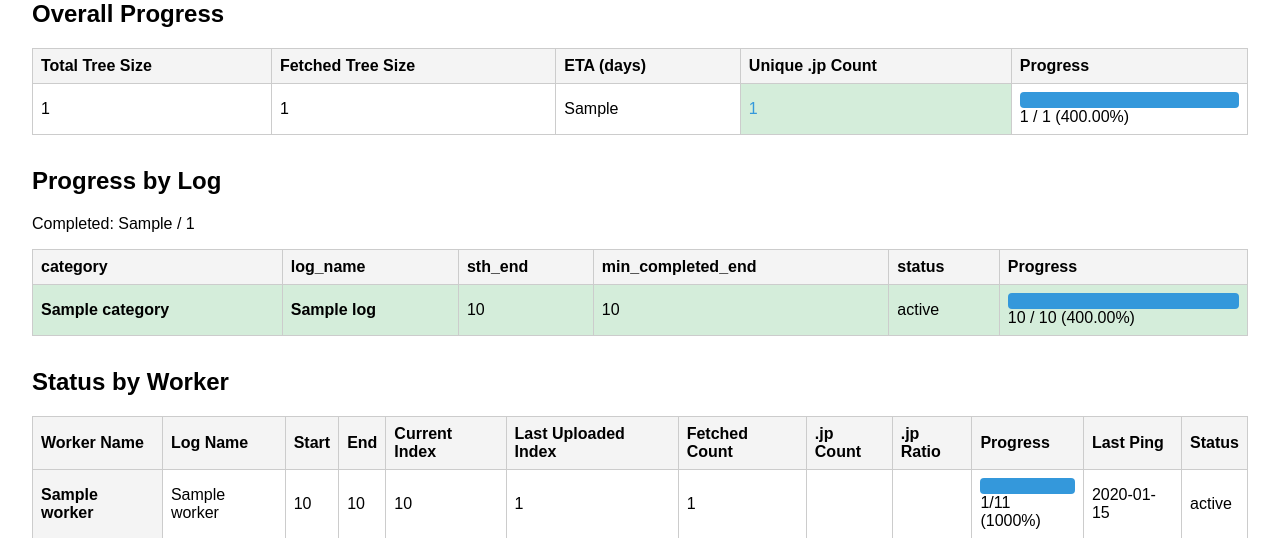
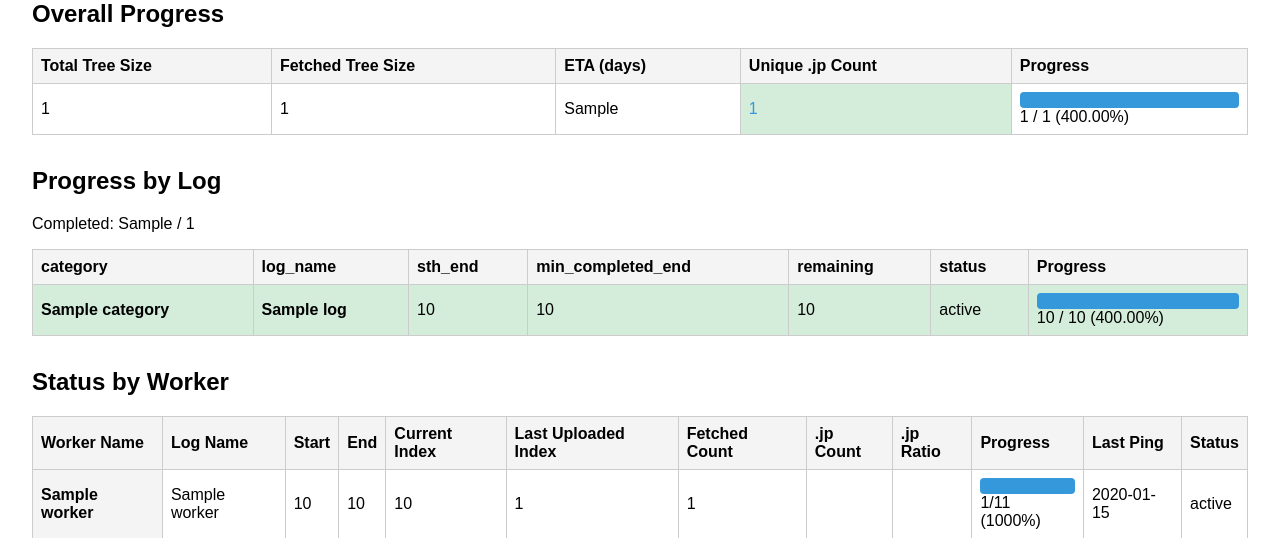
Before and after one commit to kujiy/ctlog-fetcher, a Python web app: template src/ui/templates/dashboard.html in a window 1280 px wide. Shown: the part 497-1035 px from the top of the page. Run offline with Jinja, Linux system fonts and the light colour scheme; the template is opened without the code that fills it: most values are stand-ins (such as "Sample title", 1, 10 or a date in 2020).

Commit message:
add the remaining column

```diff
--- a/src/ui/templates/dashboard.html
+++ b/src/ui/templates/dashboard.html
@@ -182,6 +182,7 @@
                 <th>log_name</th>
                 <th>sth_end</th>
                 <th>min_completed_end</th>
+                <th>remaining</th>
                 <th>status</th>
                 <th>Progress</th>
             </tr>
@@ -193,6 +194,7 @@
                 <th class="{% if completed %}highlight-green{% endif %}">{{ log.log_name }}</th>
                 <td>{{ "{:,}".format(log.sth_end) if log.sth_end is not none else '-' }}</td>
                 <td>{{ "{:,}".format(log.min_completed_end) if log.min_completed_end is not none else '-' }}</td>
+                <td>{{ "{:,}".format(log.sth_end - log.min_completed_end) if log.sth_end is not none and log.min_completed_end is not none else '-' }}</td>
                 <td>{{ log.status }}</td>
                 <td>
                     <div class="progress-bar"><div class="progress" style="width: {{ percent|int }}%"></div></div>
```
